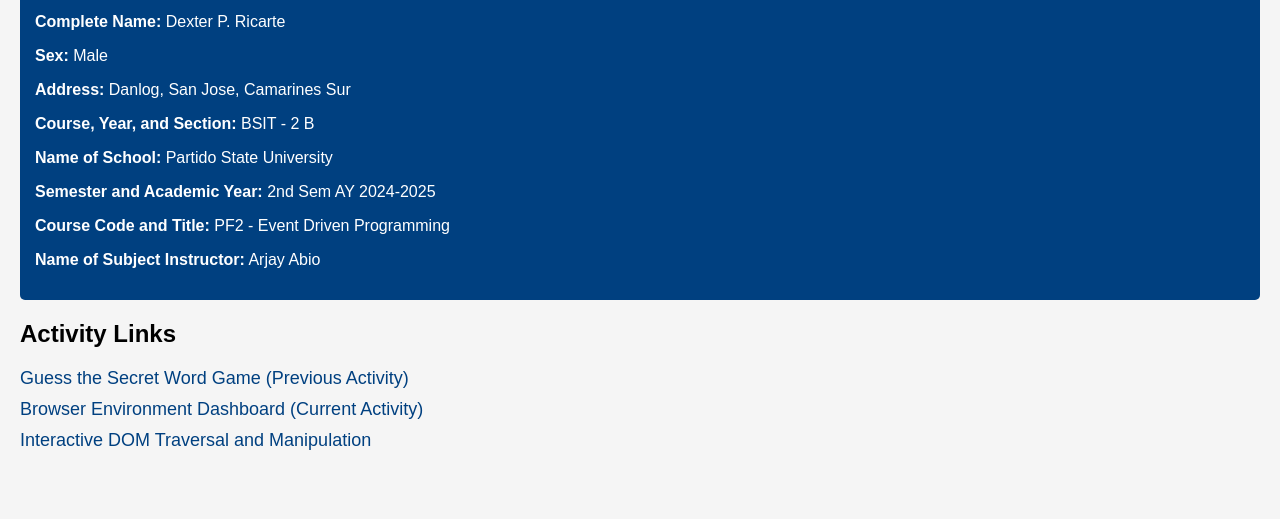
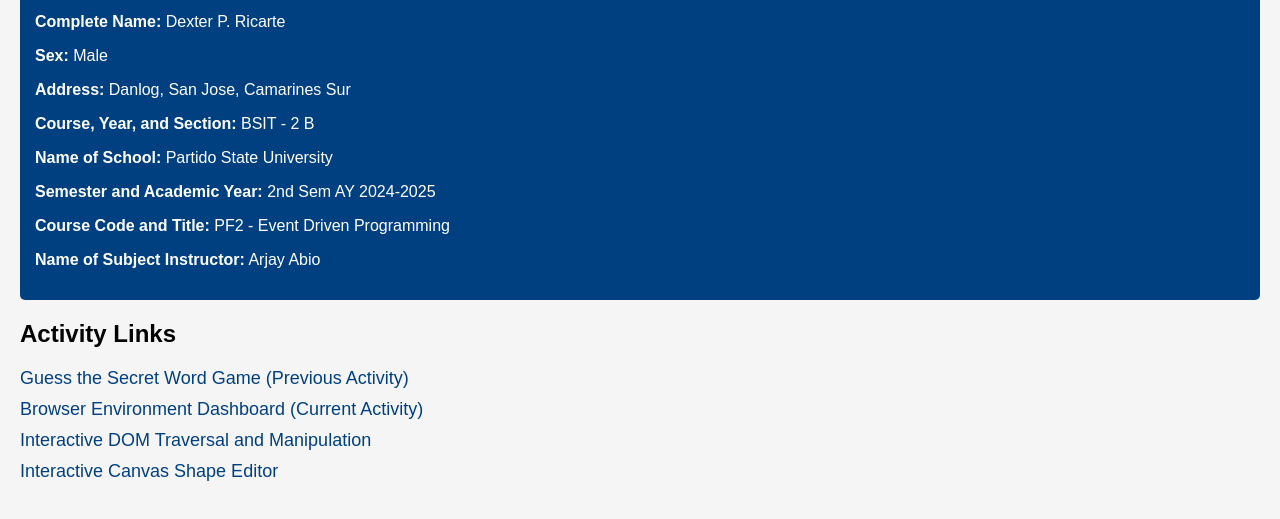
Before and after one commit to DexterRicarte/Browser-Environment-Dashboard, a plain HTML site: page index.html in a window 1280 px wide. Shown: the part 75-594 px from the top of the page. Drawn offline with Linux system fonts and the light colour scheme.

Commit message:
Update index.html

```diff
--- a/index.html
+++ b/index.html
@@ -51,6 +51,7 @@
         <a href="browser_dashboard.html" target="_blank">Browser Environment Dashboard (Current Activity)</a>
 
         <a href="dom_traversal.html" target="_blank">Interactive DOM Traversal and Manipulation</a>
+        <a href="Interactive_Canvas_Editor.html" target="_blank">Interactive Canvas Shape Editor</a>
     </section>
 </body>
 </html>
```
